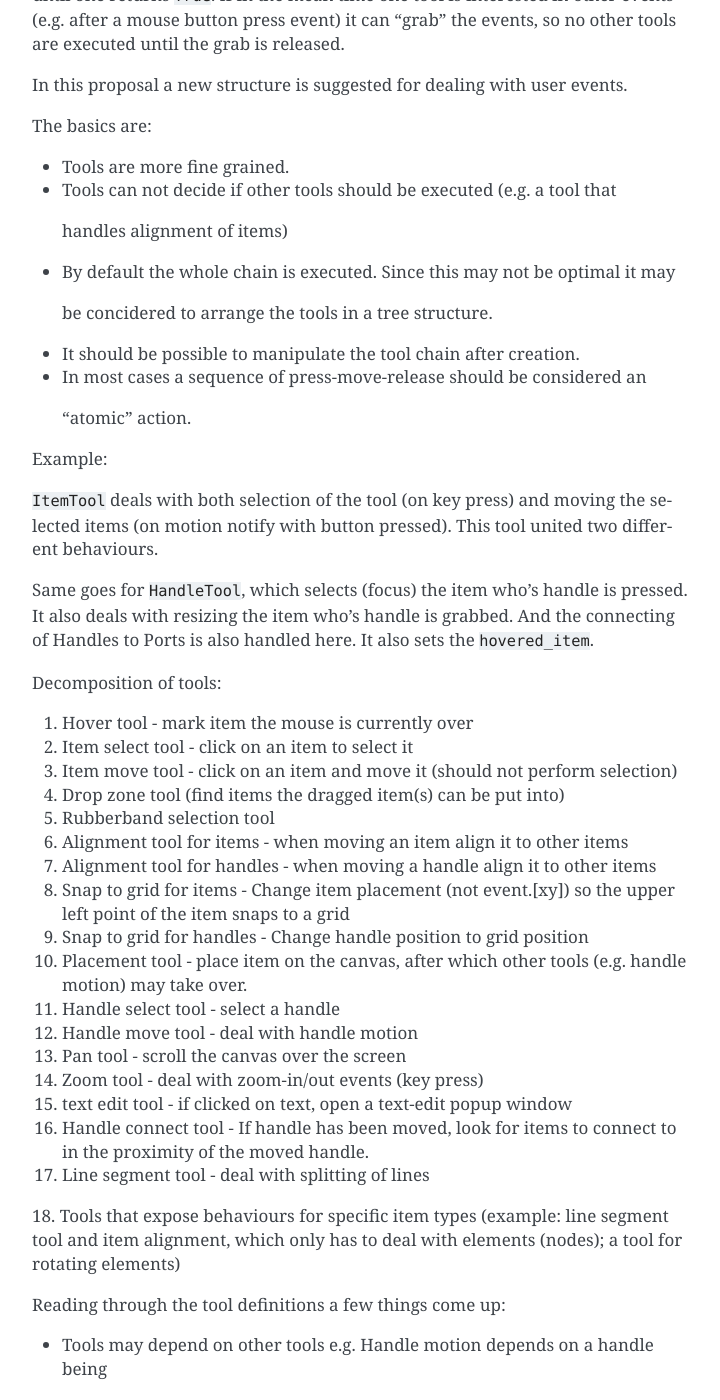
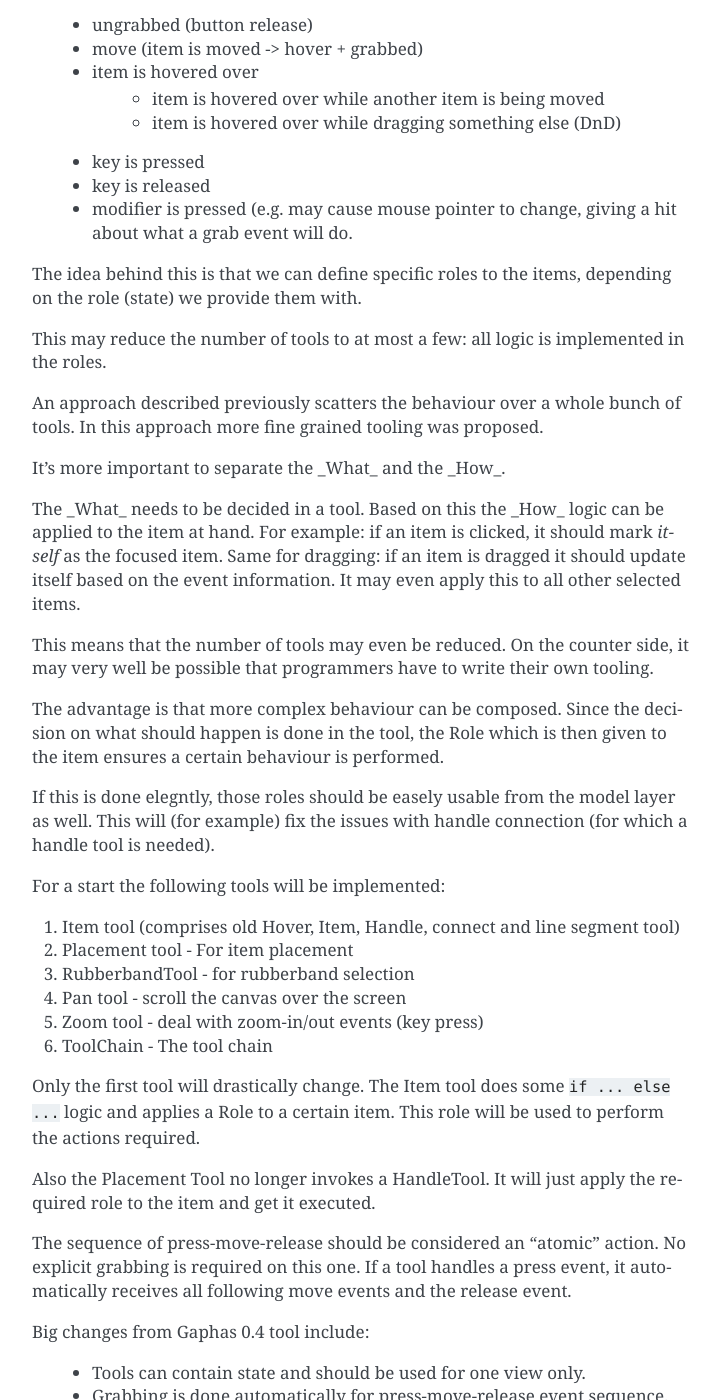
Before and after one commit to gaphor/gaphas, a Sphinx documentation site: the page built from doc/tools.txt, in a window 1280 px wide and 1400 px high, scrolled down 457 px. Shown: the whole window, without its empty margins (388-1108 px from the left). Built offline with Sphinx 7.4.7, drawn with Linux system fonts in a browser that asks for light colours; some of the changed text lies outside the part shown.

Commit message:
updated tools.txt doc

```diff
--- a/doc/tools.txt
+++ b/doc/tools.txt
@@ -8,169 +10,81 @@ Tools are registered on the View. They have some internal state (e.g. when and
 where a mouse button was pressed). Therefore tools can not be reused by
 different views.
 
-The problem with tools on a diagram canvas, such as Gaphas is that they have
-to do so much (too much). To deal with this the tools have been split into
-several smaller tools, each with a specific purpose (deal with handles, items,
-hover, selection). The division as it has been made in Gaphas 0.4 is to coarse
-grained, however. If you want to add extra functionality, like snap to grid,
-item alignment and context menus, a lot of extra code has to be written.
+---- Thoughts - 2009-09-21 ----
+What this may boil down to is that the events that can happen on an item need
+to be defined.
 
-The current implementation has a linear list of tools where each tool is
-executed until one returns ``True``. If in the mean time one tool is interested
-in other events (e.g.  after a mouse button press event) it can "grab" the
-events, so no other tools are executed until the grab is released.
+Those are:
+ - grabbed (button press on item)
+    * handle is grabbed (let item figure this out ;).
+    * center of line segment is grabbed (will cause segment to split)
+ - ungrabbed (button release)
+ - move (item is moved -> hover + grabbed)
+ - item is hovered over
+    * item is hovered over while another item is being moved
+    * item is hovered over while dragging something else (DnD)
+ - key is pressed
+ - key is released
+ - modifier is pressed (e.g. may cause mouse pointer to change, giving a hit
+   about what a grab event will do.
 
-In this proposal a new structure is suggested for dealing with user events.
+The idea behind this is that we can define specific roles to the items,
+depending on the role (state) we provide them with.
 
-The basics are:
+This may reduce the number of tools to at most a few: all logic is implemented
+in the roles.
 
-* Tools are more fine grained.
-* Tools can not decide if other tools should be executed (e.g. a tool that
- handles alignment of items)
-* By default the whole chain is executed. Since this may not be optimal it may
- be concidered to arrange the tools in a tree structure.
-* It should be possible to manipulate the tool chain after creation.
-* In most cases a sequence of press-move-release should be considered an
- "atomic" action.
+An approach described previously scatters the behaviour over a whole bunch of
+tools. In this approach more fine grained tooling was proposed.
 
-Example:
+It's more important to separate the _What_ and the _How_.
 
-``ItemTool`` deals with both selection of the tool (on key press) and moving
-the selected items (on motion notify with button pressed). This tool united
-two different behaviours.
+The _What_ needs to be decided in a tool. Based on this the _How_ logic can be
+applied to the item at hand. For example: if an item is clicked, it should mark
+*itself* as the focused item. Same for dragging: if an item is dragged it should
+update itself based on the event information. It may even apply this to all
+other selected items.
 
-Same goes for ``HandleTool``, which selects (focus) the item who's handle is
-pressed. It also deals with resizing the item who's handle is grabbed.
-And the connecting of Handles to Ports is also handled here. It also sets the
-``hovered_item``.
+This means that the number of tools may even be reduced. On the counter side,
+it may very well be possible that programmers have to write their own tooling.
 
-Decomposition of tools:
+The advantage is that more complex behaviour can be composed. Since the
+decision on what should happen is done in the tool, the Role which is then
+given to the item ensures a certain behaviour is performed.
 
-1. Hover tool - mark item the mouse is currently over
+If this is done elegntly, those roles should be easely usable from the model
+layer as well. This will (for example) fix the issues with handle connection
+(for which a handle tool is needed).
 
-2. Item select tool - click on an item to select it
+For a start the following tools will be implemented:
 
-3. Item move tool - click on an item and move it (should not perform selection)
+1. Item tool (comprises old Hover, Item, Handle, connect and line segment tool)
 
-4. Drop zone tool (find items the dragged item(s) can be put into)
+2. Placement tool - For item placement
 
-5. Rubberband selection tool
+3. RubberbandTool - for rubberband selection
 
-6. Alignment tool for items - when moving an item align it to other items
+4. Pan tool - scroll the canvas over the screen
 
-7. Alignment tool for handles - when moving a handle align it to other items
+5. Zoom tool - deal with zoom-in/out events (key press)
 
-8. Snap to grid for items - Change item placement (not event.[xy]) so the upper left point of the item snaps to a grid
+6. ToolChain - The tool chain
 
-9. Snap to grid for handles - Change handle position to grid position
+Only the first tool will drastically change. The Item tool does some ``if ...
+else ...`` logic and applies a Role to a certain item. This role will be used
+to perform the actions required.
 
-10. Placement tool - place item on the canvas, after which other tools (e.g. handle motion) may take over.
+Also the Placement Tool no longer invokes a HandleTool. It will just apply
+the required role to the item and get it executed.
 
-11. Handle select tool - select a handle
-
-12. Handle move tool - deal with handle motion
-
-13. Pan tool - scroll the canvas over the screen
-
-14. Zoom tool - deal with zoom-in/out events (key press)
-
-15. text edit tool - if clicked on text, open a text-edit popup window
-
-16. Handle connect tool - If handle has been moved, look for items to connect to in the proximity of the moved handle.
-
-17. Line segment tool - deal with splitting of lines
-
-18. Tools that expose behaviours for specific item types (example: line segment
-tool and item alignment, which only has to deal with elements (nodes); a tool for rotating elements)
-
-Reading through the tool definitions a few things come up:
-
-* Tools may depend on other tools e.g. Handle motion depends on a handle being
-clicked on by the user. Alignment tools depend on item or handles being moved
-
-* Each tool should perform one action, and one action only. Heavy tools can not
-be used for customized behaviour (like snap to grid).
-
-* Tools can change how items on the canvas are drawn. E.g. when the mouse
-pointer is hovering over an item or when an item is dragged over it
-(selected, focus, etc). Now the possible states are hard-coded in the View.
-Maybe some mechanism should be made so tools can set a context for the items
-to be drawn (e.g. can act differently when hovering a handle.
-
-Differences with Gaphas 0.4 and earlier
----------------------------------------
-
-Currently the View is passed as part of the context for a view. The new
-implementation will assign a View on construction time and does not need to
-provide a Context on every invocation.
+The sequence of press-move-release should be considered an "atomic" action. No
+explicit grabbing is required on this one. If a tool handles a press event, it
+automatically receives all following move events and the release event.
 
 
+Big changes from Gaphas 0.4 tool include:
 
-Open issues
------------
-
-Do we still need a ``focused_item``, ``selected_items`` and such in the View?
-Should this be some state that is shared between tools (Borg pattern?). This
-information is used by other instances as well (e.g. Painters).
-
-Should View be used to share state between tools (like ``selected_items``)? If
-so, maybe a special container object should be created where tools can set
-their variables on. Maybe it's even possible to share instance dicts?
-
-Should tools find out if events can be handled by them (e.g.
-``tool.can_handle(event)``)? Maybe tools should configure which events they
-want to handle (static)?
-
-Use a generic event method (not one for each event type as it is now)?
-
-How do we know if certain tools should be executed after other tools have been
-executed?
-
-Tool details
-============
-
-Through tools, some information becomes available. For example a hndleSelectTool requires a Button-press-event and provides a geabbed handle if available. Handle motion event requires a grabbed handle and a motion-event. It provides the handle with a new position (which is input for the Handle Connect Tool).
-
-The normal motion tool requires a focused or selected item(s) and a motion-event. It provides new positions to the items.
-
-1. There are 2 levels of state changes, one that lasts as long as an event is being handled and one that lasts multiple events (e.g. from button press, through motion, to button release).
-
-2. Tools should act on state changes. *If* a handle is moved, it should try to connect.
-
-3. Do we need to implement all things as tools. E.g. alignment can be done as a reaction on a item or handle motion event, and not as a separate tool.
-
-
-Handle motion tool
-------------------
-
-  In: selected (focused/grabbed) handle + motion event
-  Out: new handle position
-
-If the mouse pointer is pressed on a handle, that handle becomes the selected handle.
-This handle has the privilege of being moved around (on motion events) until the
-mouse button is released.
-
-
-
-Handle connect tool
--------------------
-
-  In: moved handle (new handle position)
-  Out: handle glued/connected or nothing
-
-The handle connect tool deals with the dynamics of connecting one item to another.
-The actual connection is established between a Handle and a Port. Connections are
-stored on the canvas (Canvas.connect_item() and Canvas.disconnect_item()).
-
-The tool will, based on the current location of a Handle, try to find a Port near that
-handle. If one is found, the handle location is moved to that point, indicating a "glue".
-
-If the mouse button is released, the tool will try to connect the handle to the glued
-port. The port type will by default determine the kind of constraint that's created.
-
-The tool will provide entry points where applications can provide additional constraints
-for connecting. Also a callback should be provided in case a connection is broken. This
-will provide the application feedback an allows it to update the state.
-
-Moving already connected handles is a different issue: we need to (temporally) disable
-the constraint in order to allow the handle to be moved freely. If the handle is connected to the same item a new constraint should be created and the current connection can be updated (unless it's connected to another port on the same item
+ * Tools can contain state and should be used for one view only.
+ * Grabbing is done automatically for press-move-release event sequence.
+ * The _What_ is separated from the _How_, leaving less tools and less
+   overhead (like finding the item under the mouse pointer).
--- a/setup.cfg
+++ b/setup.cfg
@@ -8,5 +8,5 @@ doctest-extension=.txt
 tests=gaphas,doc
 verbosity=2
 detailed-errors=1
-#with-coverage=1
+with-coverage=1
 cover-package=gaphas
```
Also changed, not shown: other parts of doc/tools.txt (+2 -0 lines).
